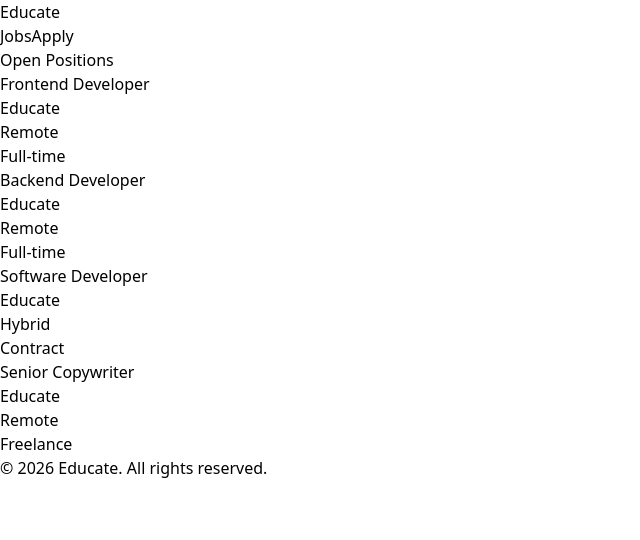
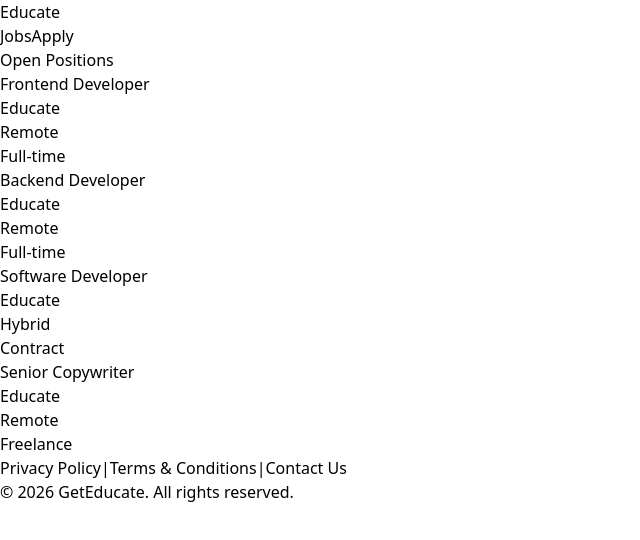
Before and after one commit to geteducate/Portfolio, a React (Vite) app: page / in a window 1280 px wide. Shown: the top 540 px of the page, without its empty margins (0-640 px from the left). Built offline with nearby package versions, Linux system fonts and the light colour scheme.

Commit message:
Update Footer.tsx

```diff
--- a/src/app/components/Footer.tsx
+++ b/src/app/components/Footer.tsx
@@ -2,9 +2,35 @@ import React from 'react';
 
 export function Footer() {
   return (
-    <footer className="w-full border-t bg-background">
-      <div className="container mx-auto px-4 py-4 text-center text-sm text-muted-foreground">
-        © {new Date().getFullYear()} Educate. All rights reserved.
+    <footer className="bg-[#0a0a0a] border-t border-white/10 py-8">
+      <div className="max-w-[1400px] mx-auto px-6">
+        <div className="flex flex-col items-center gap-4">
+          <div className="flex flex-wrap items-center justify-center gap-6 text-sm">
+            <a
+              href="#"
+              className="text-white/70 hover:text-white transition-colors duration-300"
+            >
+              Privacy Policy
+            </a>
+            <span className="text-white/30">|</span>
+            <a
+              href="#"
+              className="text-white/70 hover:text-white transition-colors duration-300"
+            >
+              Terms & Conditions
+            </a>
+            <span className="text-white/30">|</span>
+            <a
+              href="#"
+              className="text-white/70 hover:text-white transition-colors duration-300"
+            >
+              Contact Us
+            </a>
+          </div>
+          <p className="text-white/50 text-sm">
+            © 2026 GetEducate. All rights reserved.
+          </p>
+        </div>
       </div>
     </footer>
   );
```
